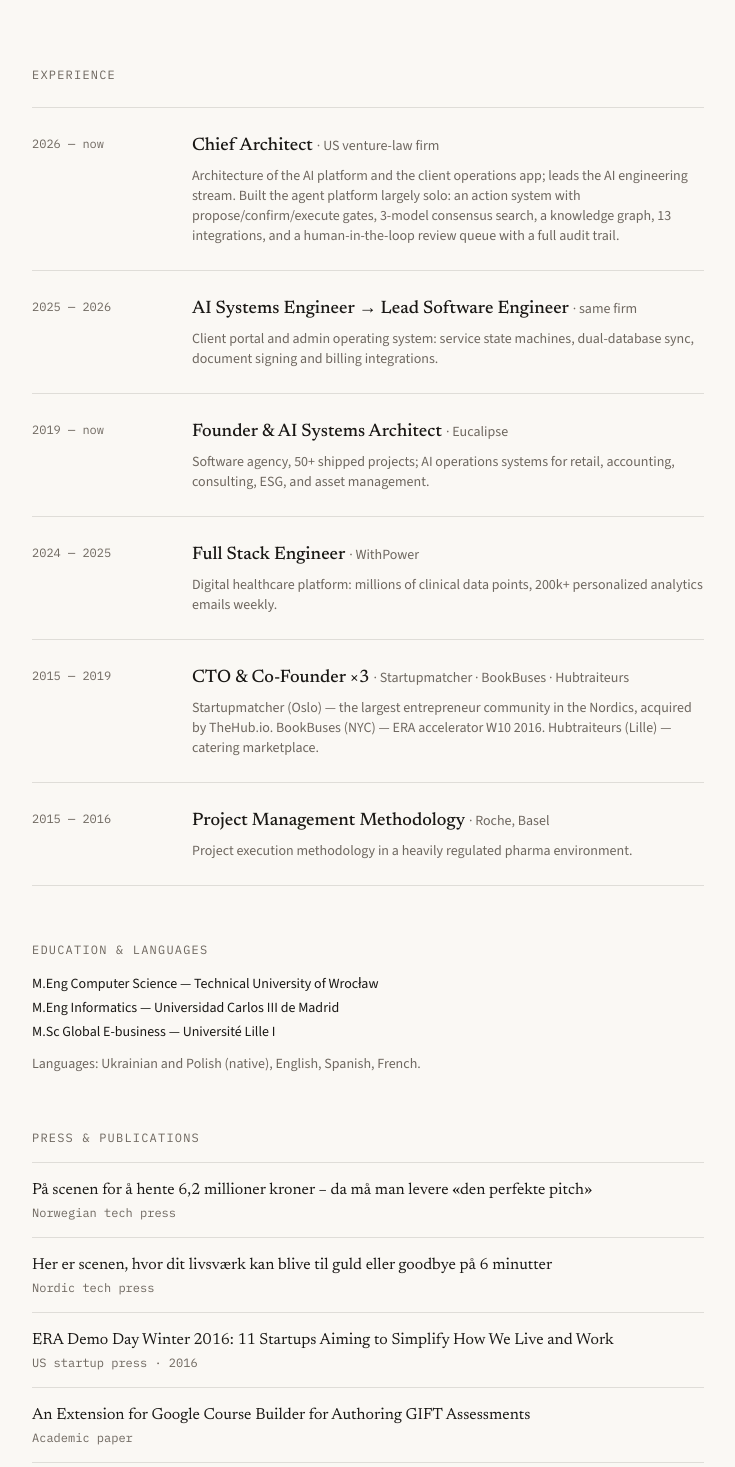
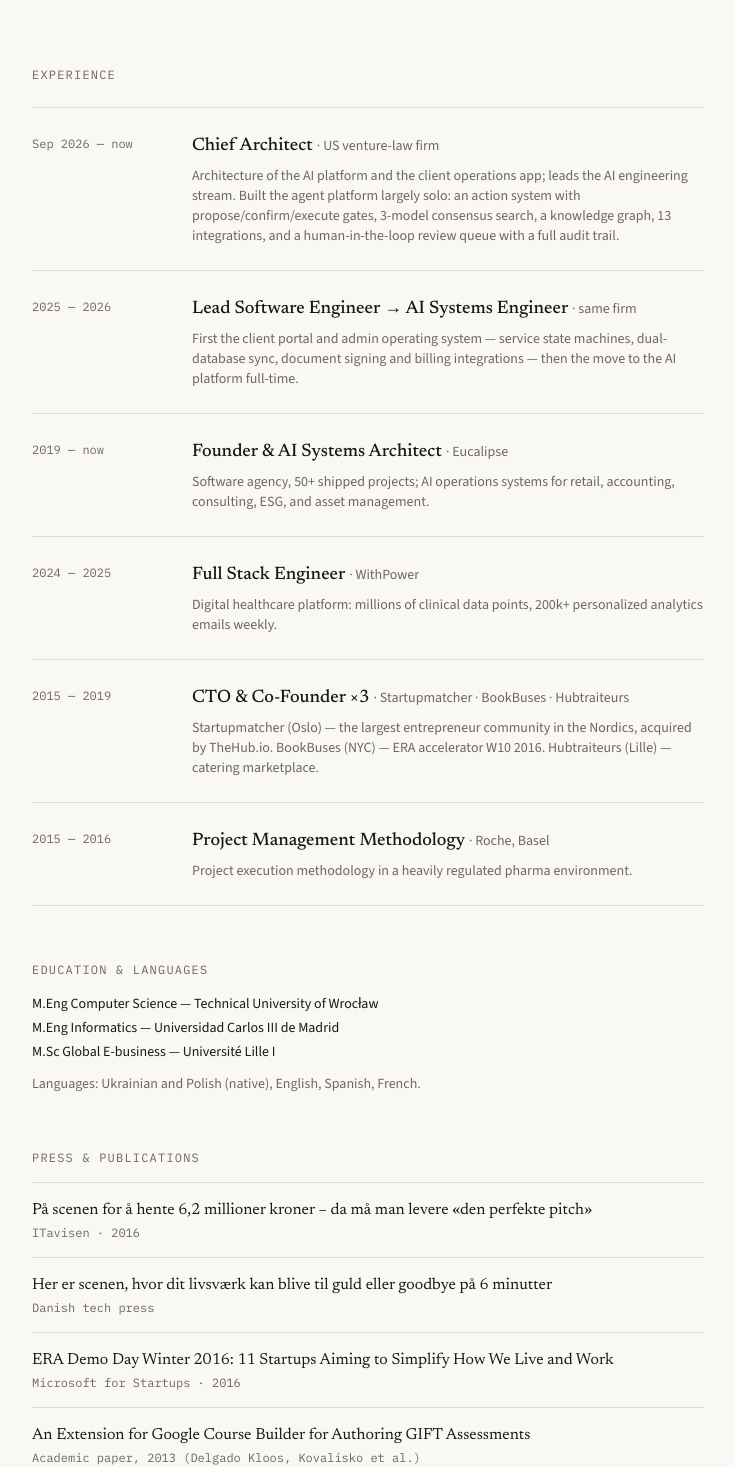
Before and after one commit to eucalipse/ostapkvl, a Next.js app: page /about in a window 1280 px wide. Shown: the part 426-1893 px from the top of the page, without its empty margins (272-1007 px from the left). Built offline with nearby package versions, Linux system fonts and the light colour scheme.

Commit message:
Accuracy pass: fix shadow-mode contradiction, project dates, role order, grounded marketplace claims, honest contact button, 2 real publication links, selected work on home

```diff
--- a/app/about/page.tsx
+++ b/app/about/page.tsx
@@ -11,16 +11,16 @@
 
 const timeline = [
   {
-    years: "2026 — now",
+    years: "Sep 2026 — now",
     title: "Chief Architect",
     org: "US venture-law firm",
     body: "Architecture of the AI platform and the client operations app; leads the AI engineering stream. Built the agent platform largely solo: an action system with propose/confirm/execute gates, 3-model consensus search, a knowledge graph, 13 integrations, and a human-in-the-loop review queue with a full audit trail.",
   },
   {
     years: "2025 — 2026",
-    title: "AI Systems Engineer → Lead Software Engineer",
+    title: "Lead Software Engineer → AI Systems Engineer",
     org: "same firm",
-    body: "Client portal and admin operating system: service state machines, dual-database sync, document signing and billing integrations.",
+    body: "First the client portal and admin operating system — service state machines, dual-database sync, document signing and billing integrations — then the move to the AI platform full-time.",
   },
   {
     years: "2019 — now",
--- a/app/contact/page.tsx
+++ b/app/contact/page.tsx
@@ -98,10 +98,11 @@
           type="submit"
           className="mt-6 border border-ink bg-ink px-5 py-2.5 text-sm text-paper transition-colors hover:border-accent hover:bg-accent"
         >
-          Send
+          Open email draft
         </button>
         <p className="mt-4 font-mono text-xs text-muted">
-          Usually reply within a day, any timezone.
+          Opens your email app with the message filled in. Usually reply within
+          a day, any timezone.
         </p>
       </form>
     </main>
--- a/app/page.tsx
+++ b/app/page.tsx
@@ -69,6 +69,34 @@
         </div>
       </section>
 
+      {/* Selected work */}
+      <section className="border-t border-line py-16">
+        <div className="flex items-baseline justify-between">
+          <h2 className="font-mono text-xs uppercase tracking-widest text-muted">
+            Selected work
+          </h2>
+          <Link href="/projects" className="text-sm text-accent hover:underline">
+            All projects →
+          </Link>
+        </div>
+        <div className="mt-8 border border-line bg-paper p-8">
+          <h3 className="font-serif text-2xl font-medium">
+            AI Operations Platform
+          </h3>
+          <p className="mt-3 max-w-prose">
+            The system I own end-to-end at a US professional-services firm:
+            60+ AI actions behind a router and a propose/confirm/execute state
+            machine, 3-model consensus answers, a knowledge graph, and a
+            human-in-the-loop review queue with one-click revert. Built largely
+            solo, running in production, with a full audit trail behind every
+            action.
+          </p>
+          <p className="mt-4 font-mono text-xs text-muted">
+            TypeScript · Next.js · Postgres · Claude / GPT / Gemini · Neo4j
+          </p>
+        </div>
+      </section>
+
       {/* Now strip */}
       <section className="border-t border-line py-10">
         <p className="font-mono text-xs text-muted">
--- a/content/posts/shadow-mode-rollouts.mdx
+++ b/content/posts/shadow-mode-rollouts.mdx
@@ -41,4 +41,4 @@
 
 The last piece is what shadow mode graduates into. We treat it as one pipeline with three stages per category: shadow, then approval-gated (propose, confirm, execute), then autonomy with a review queue and one-click revert behind it. Each stage produces the data that justifies the next one. In shadow, agreement rate decides promotion to gated mode. In gated mode, the edit rate on proposals decides promotion to autonomy — when humans stop changing the proposals and just click confirm, the confirmation step is not catching anything and you can remove it. And the pipeline runs both ways. When a live category's edit rate climbed after we changed an upstream integration, it went back to shadow for two weeks. The audit trail made that a boring, data-based decision instead of a crisis meeting.
 
-Six weeks of an agent doing nothing looks like six weeks of no progress. It was the fastest part of the whole rollout. Every category we turned on after shadow mode stayed on. We never had to roll one back. The alternative is to ship on confidence and roll back after the first visible mistake. I have done that before, on a smaller project. After one bad action in production, people stopped trusting the whole system, not just that one action. Getting that trust back took much longer than six weeks.
+Six weeks of an agent doing nothing looks like six weeks of no progress. It was the fastest part of the whole rollout. No category we turned on after shadow mode ever had to be switched off after a visible failure. The one time a category went backwards — the integration change I mentioned above — it was a calm, planned demotion driven by the numbers, not an emergency. The alternative is to ship on confidence and roll back after the first visible mistake. I have done that before, on a smaller project. After one bad action in production, people stopped trusting the whole system, not just that one action. Getting that trust back took much longer than six weeks.
--- a/data/cv.ts
+++ b/data/cv.ts
@@ -141,24 +141,25 @@
   {
     title:
       "På scenen for å hente 6,2 millioner kroner – da må man levere «den perfekte pitch»",
-    outlet: "Norwegian tech press",
-    href: "#", // TODO: real URL
+    outlet: "ITavisen",
+    year: "2016",
+    href: "https://itavisen.no/2016/05/27/pa-scenen-for-a-hente-62-millioner-kroner-da-ma-man-ha-den-perfekte-pitch/",
   },
   {
     title:
       "Her er scenen, hvor dit livsværk kan blive til guld eller goodbye på 6 minutter",
-    outlet: "Nordic tech press",
-    href: "#", // TODO: real URL
+    outlet: "Danish tech press",
+    href: "#", // TODO: real URL (original article not found online)
   },
   {
     title: "ERA Demo Day Winter 2016: 11 Startups Aiming to Simplify How We Live and Work",
-    outlet: "US startup press",
+    outlet: "Microsoft for Startups",
     year: "2016",
-    href: "#", // TODO: real URL
+    href: "https://medium.com/@MicrosoftforStartups/era-demo-day-winter-2016-11-startups-aiming-to-simplify-how-we-live-and-work-788fe675c32f",
   },
   {
     title: "An Extension for Google Course Builder for Authoring GIFT Assessments",
-    outlet: "Academic paper",
-    href: "#", // TODO: real URL
+    outlet: "Academic paper, 2013 (Delgado Kloos, Kovalisko et al.)",
+    href: "#", // TODO: canonical URL (IEEE/eMadrid)
   },
 ];
--- a/data/projects.ts
+++ b/data/projects.ts
@@ -12,7 +12,7 @@
   {
     title: "AI Operations Platform",
     description:
-      "A production agent platform for a US professional-services firm: 60+ AI actions behind a router and a propose/confirm/execute state machine, 3-model consensus answers, a Neo4j knowledge graph, and Slack, email, and chat surfaces. Every action runs through human approval gates and lands in a full audit trail.",
+      "A production agent platform for a US professional-services firm: 60+ AI actions behind a router and a propose/confirm/execute state machine, 3-model consensus answers, a Neo4j knowledge graph, and Slack, email, and chat surfaces. Every action passes the propose/confirm/execute gate — confirmed by a human, or by a policy the category has earned — and lands in a full audit trail with one-click revert.",
     stack: ["TypeScript", "Next.js", "Postgres", "Claude / GPT / Gemini", "Neo4j"],
     art: "gates",
   },
@@ -34,10 +34,10 @@
   {
     title: "Self-Running Marketplace",
     description:
-      "A booking marketplace (own product) that operates itself: 87,000+ vendor listings built and maintained by a fleet of scheduled agents across two runtimes — around 40 cron jobs — with humans pulled in only where judgment is needed.",
+      "A booking marketplace (own product) built to run itself: 87,000+ vendor listings created and enriched by a fleet of scheduled agents across two runtimes — around 40 cron jobs — with humans pulled in only where judgment is needed.",
     stack: ["TypeScript", "Next.js", "PostgreSQL", "Claude / GPT / Gemini", "Railway"],
     useCases: [
-      "Multimodal listing enrichment: a Claude → GPT → Gemini fallback chain reads vendor websites, including menu and price-board photos via vision, and produces full listings — descriptions, priced services, contacts — at ~900 vendors/day, with anti-hallucination guards on prices",
+      "Multimodal listing enrichment: a Claude → GPT → Gemini fallback chain reads vendor websites, including menu and price-board photos via vision, and produces full listings — descriptions, priced services, contacts — at a peak throughput of ~900 vendors/day, with anti-hallucination guards on prices",
       "Search-grounded enrichment for vendors with no website (Gemini with Google Search grounding)",
       "Programmatic SEO: nightly LLM-written directory articles generated from live marketplace data, at about $0.50 per 50 articles",
       "LLM email triage with a narrow autopilot: inbound mail is classified and matched to a vendor; only the provably safe case (removal request, single confident match, zero live bookings) is auto-handled after live re-validation — everything else queues for a human with an AI-drafted reply",
```
Also changed, not shown: content/posts/vector-memory-emotional-recall.mdx (+2 -2 lines).
